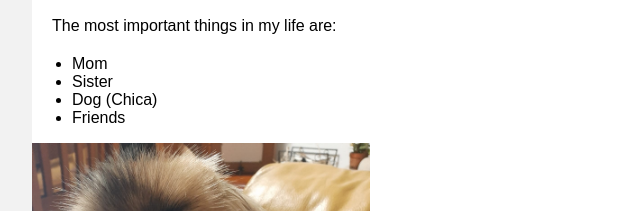
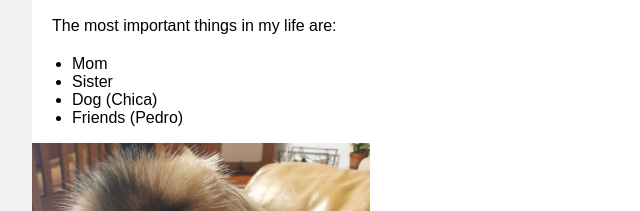
Before and after one commit to JoaoDeodatoPereira/JoaoDeodatoPereira.github.io, a plain HTML site: page whoami.html in a window 1280 px wide. Shown: the part 961-1172 px from the top of the page, 208-848 px from the left. Drawn offline with Linux system fonts and the light colour scheme.

Commit message:
Atualização

```diff
--- a/whoami.html
+++ b/whoami.html
@@ -39,7 +39,7 @@
             <li>Mom</li>
             <li>Sister</li>
             <li>Dog (Chica)</li>
-            <li>Friends</li>
+            <li>Friends (Pedro)</li>
         </ul>
         <img src="images/Chica.jpg" alt="Cute dog">
         <h2>Education</h2>
```
